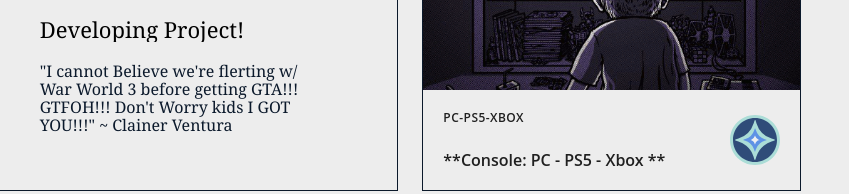
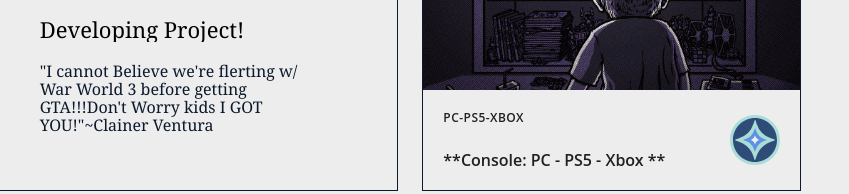
Before and after one commit to Clay3D11/DeveloperProject, a plain HTML site: page index.html in a window 1280 px wide. Shown: the part 663-857 px from the top of the page, 431-1280 px from the left. Drawn offline with Linux system fonts and the light colour scheme; no server answers.

Commit message:
Update index.html

```diff
--- a/index.html
+++ b/index.html
@@ -87,7 +87,7 @@
                                                         4.24.2024</span>
                                                     <p class="bnetGame-MuiTypography-wrj bnetGame-6qw hOb-eyc body-xwd">
                                                         Developing Project! </p>
-                                                        <p>"I cannot Believe we're flerting w/ War World 3 before getting GTA!!! GTFOH!!! Don't Worry kids I GOT YOU!!!" ~ Clainer Ventura</p>
+                                                        <p>"I cannot Believe we're flerting w/ War World 3 before getting GTA!!!Don't Worry kids I GOT YOU!"~Clainer Ventura</p>
 
 
                                                     <div class="sc-9vw jSB-z5s"><svg viewBox="0 0 50 50"
```
